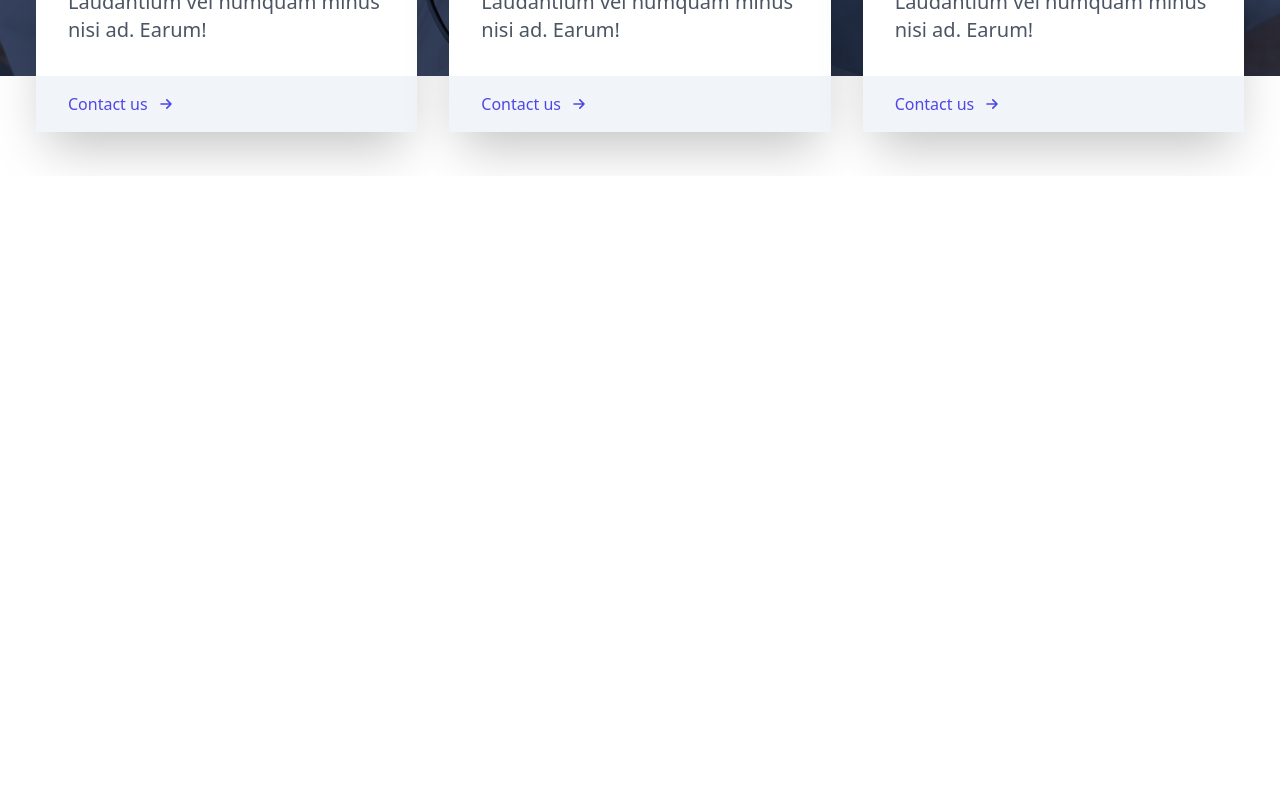
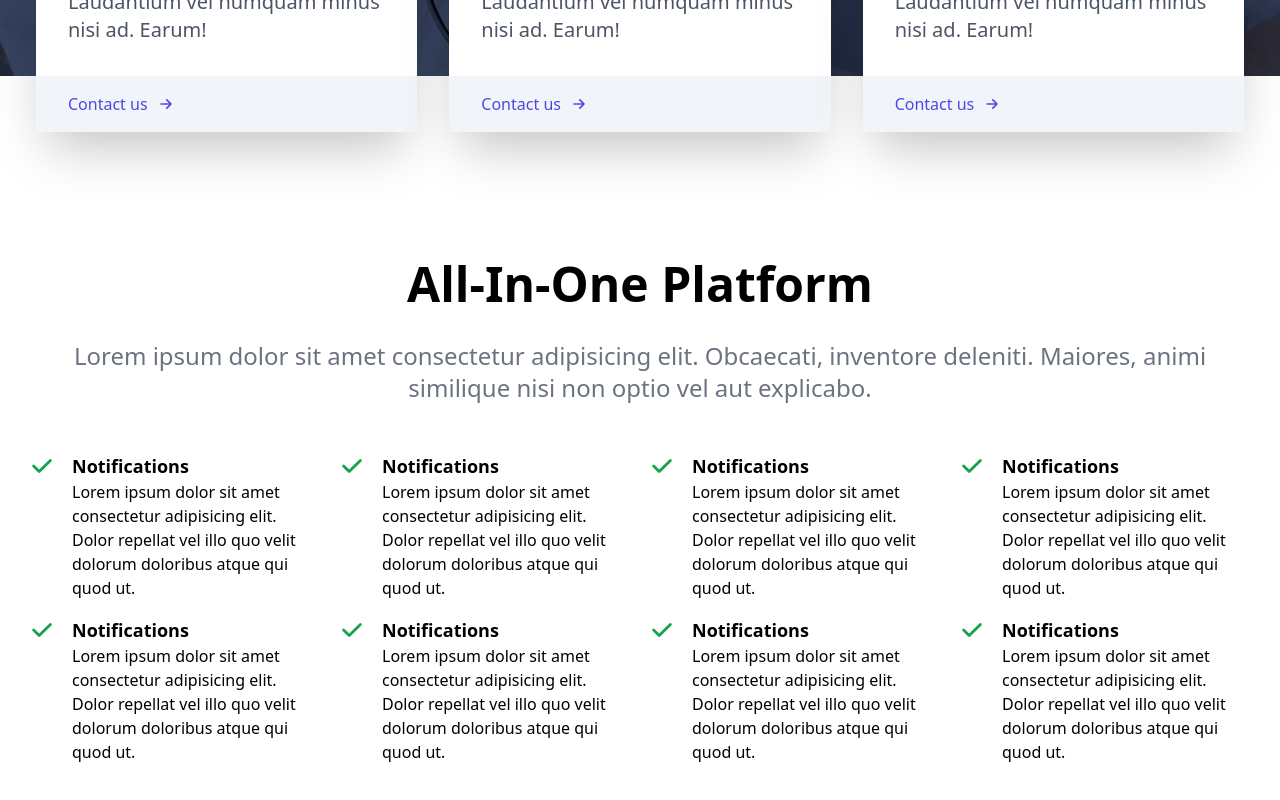
Before and after one commit to CMT94/cloud-business-app, a React (Create React App) app: page / in a window 1280 px wide. Shown: the part 2006-2806 px from the top of the page. Before the commit the page ends 2182 px from the top, so only its background shows below. Built offline with nearby package versions, Linux system fonts and the light colour scheme.

Commit message:
AllInOne section v1 done

```diff
--- a/src/App.js
+++ b/src/App.js
@@ -4,6 +4,7 @@
 import Hero from "./components/Hero";
 import About from "./components/About";
 import Support from "./components/Support";
+import AllInOne from "./components/AllInOne";
 
 const App = () => {
   return (
@@ -12,6 +13,7 @@
       <Hero />
       <About />
       <Support />
+      <AllInOne />
     </React.Fragment>
   );
 };
--- /dev/null
+++ b/src/components/AllInOne.jsx
@@ -0,0 +1,126 @@
+import React from "react";
+
+import { CheckIcon } from "@heroicons/react/solid";
+const AllInOne = () => {
+  return (
+    <div className="w-full my-32">
+      <div className="max-w-[1240px] mx-auto px-2">
+        <h2 className="text-5xl font-bold text-center">All-In-One Platform</h2>
+        <p className="text-2xl py-8 text-gray-500 text-center">
+          Lorem ipsum dolor sit amet consectetur adipisicing elit. Obcaecati,
+          inventore deleniti. Maiores, animi similique nisi non optio vel aut
+          explicabo.
+        </p>
+
+        <div className="grid sm:grid-cols-2 lg:grid-cols-4 gap-4 pt-4">
+          <div className="flex">
+            <div>
+              <CheckIcon className="w-7 mr-4 text-green-600" />
+            </div>
+
+            <div>
+              <h3 className="font-bold text-lg">Notifications</h3>
+              <p classNmae="text-lg pt-2 pb-4">
+                Lorem ipsum dolor sit amet consectetur adipisicing elit. Dolor
+                repellat vel illo quo velit dolorum doloribus atque qui quod ut.
+              </p>
+            </div>
+          </div>
+          <div className="flex">
+            <div>
+              <CheckIcon className="w-7 mr-4 text-green-600" />
+            </div>
+
+            <div>
+              <h3 className="font-bold text-lg">Notifications</h3>
+              <p classNmae="text-lg pt-2 pb-4">
+                Lorem ipsum dolor sit amet consectetur adipisicing elit. Dolor
+                repellat vel illo quo velit dolorum doloribus atque qui quod ut.
+              </p>
+            </div>
+          </div>
+          <div className="flex">
+            <div>
+              <CheckIcon className="w-7 mr-4 text-green-600" />
+            </div>
+
+            <div>
+              <h3 className="font-bold text-lg">Notifications</h3>
+              <p classNmae="text-lg pt-2 pb-4">
+                Lorem ipsum dolor sit amet consectetur adipisicing elit. Dolor
+                repellat vel illo quo velit dolorum doloribus atque qui quod ut.
+              </p>
+            </div>
+          </div>
+          <div className="flex">
+            <div>
+              <CheckIcon className="w-7 mr-4 text-green-600" />
+            </div>
+
+            <div>
+              <h3 className="font-bold text-lg">Notifications</h3>
+              <p classNmae="text-lg pt-2 pb-4">
+                Lorem ipsum dolor sit amet consectetur adipisicing elit. Dolor
+                repellat vel illo quo velit dolorum doloribus atque qui quod ut.
+              </p>
+            </div>
+          </div>
+          <div className="flex">
+            <div>
+              <CheckIcon className="w-7 mr-4 text-green-600" />
+            </div>
+
+            <div>
+              <h3 className="font-bold text-lg">Notifications</h3>
+              <p classNmae="text-lg pt-2 pb-4">
+                Lorem ipsum dolor sit amet consectetur adipisicing elit. Dolor
+                repellat vel illo quo velit dolorum doloribus atque qui quod ut.
+              </p>
+            </div>
+          </div>
+          <div className="flex">
+            <div>
+              <CheckIcon className="w-7 mr-4 text-green-600" />
+            </div>
+
+            <div>
+              <h3 className="font-bold text-lg">Notifications</h3>
+              <p classNmae="text-lg pt-2 pb-4">
+                Lorem ipsum dolor sit amet consectetur adipisicing elit. Dolor
+                repellat vel illo quo velit dolorum doloribus atque qui quod ut.
+              </p>
+            </div>
+          </div>
+          <div className="flex">
+            <div>
+              <CheckIcon className="w-7 mr-4 text-green-600" />
+            </div>
+
+            <div>
+              <h3 className="font-bold text-lg">Notifications</h3>
+              <p classNmae="text-lg pt-2 pb-4">
+                Lorem ipsum dolor sit amet consectetur adipisicing elit. Dolor
+                repellat vel illo quo velit dolorum doloribus atque qui quod ut.
+              </p>
+            </div>
+          </div>
+          <div className="flex">
+            <div>
+              <CheckIcon className="w-7 mr-4 text-green-600" />
+            </div>
+
+            <div>
+              <h3 className="font-bold text-lg">Notifications</h3>
+              <p classNmae="text-lg pt-2 pb-4">
+                Lorem ipsum dolor sit amet consectetur adipisicing elit. Dolor
+                repellat vel illo quo velit dolorum doloribus atque qui quod ut.
+              </p>
+            </div>
+          </div>
+        </div>
+      </div>
+    </div>
+  );
+};
+
+export default AllInOne;
--- a/src/components/Support.jsx
+++ b/src/components/Support.jsx
@@ -7,7 +7,7 @@
 
 const Support = () => {
   return (
-    <div className="w-full h-screen mt-24">
+    <div className="w-full mt-24">
       <div className="w-full h-[700px] bg-gray-900/90 absolute">
         <img
           src={SupportImg}
```
